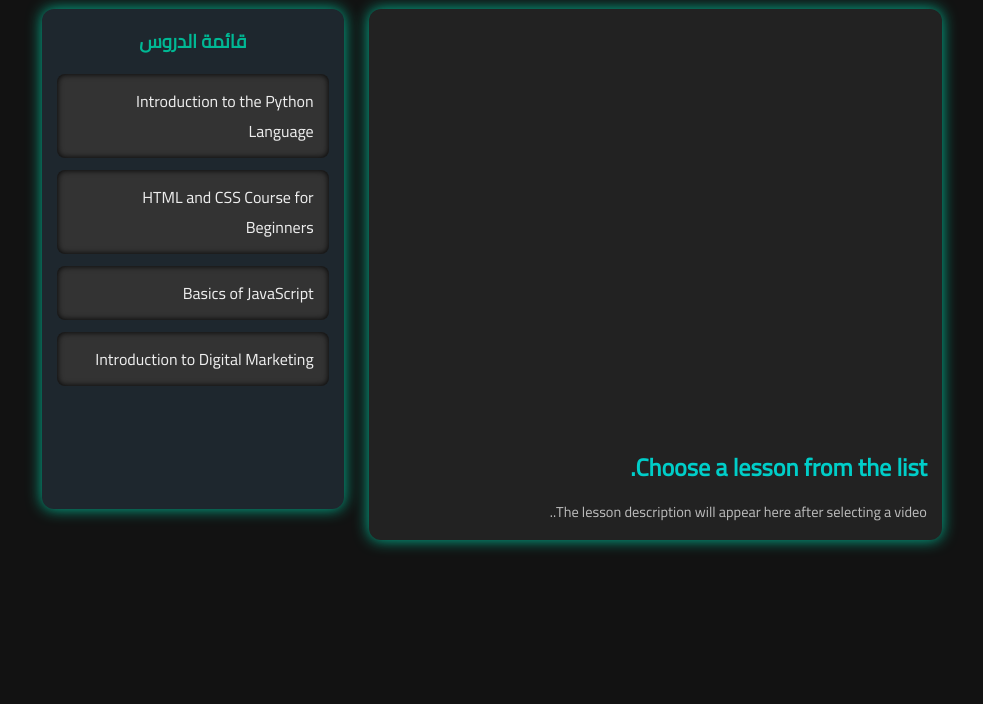
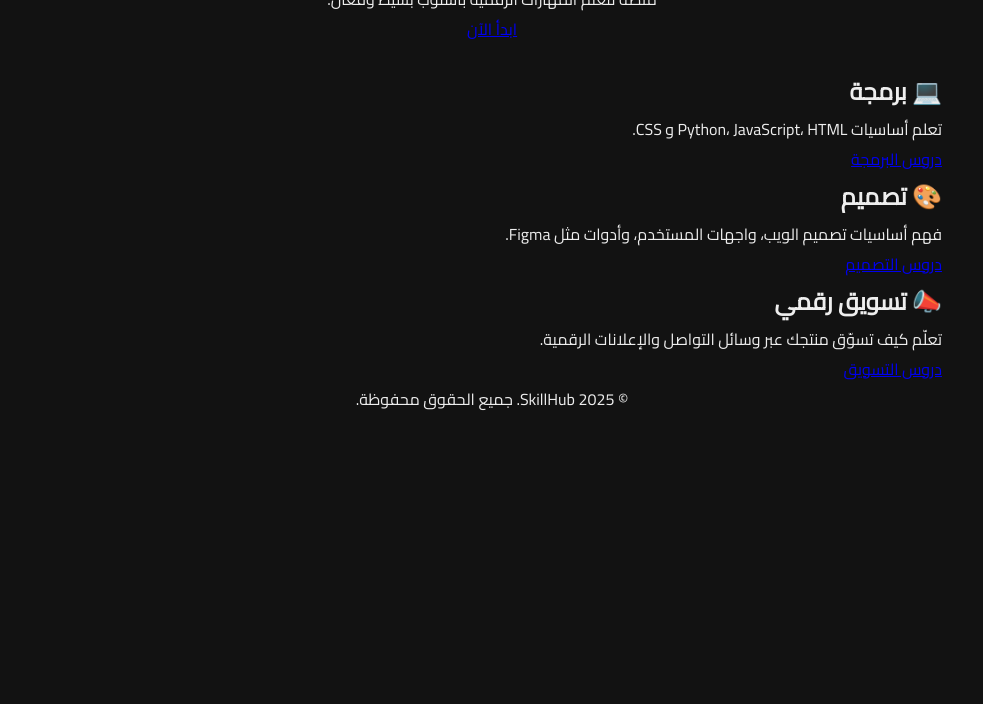
Before and after one commit to ABDELLAH12548621/Skill.hub, a plain HTML site: page index.html in a window 1280 px wide. Shown: the part 96-800 px from the top of the page, without its empty margins (148-1131 px from the left). Drawn offline with Linux system fonts and the light colour scheme.

Commit message:
تحديث الصفحة الرئيسية بالكود الجديد

```diff
--- a/index.html
+++ b/index.html
@@ -1,58 +1,44 @@
-<!DOCTYPE html>
-<html lang="en" >
-<head>
-  <meta charset="UTF-8">
-  <title>SkillHub </title>
-  <link rel="stylesheet" href="./style.css">
-
-</head>
-<body>
-<!-- partial:index.partial.html -->
 <!DOCTYPE html>
 <html lang="ar" dir="rtl">
 <head>
   <meta charset="UTF-8" />
   <meta name="viewport" content="width=device-width, initial-scale=1" />
-  <title>SkillHub - Skills Education Platform</title>
+  <title>SkillHub - تعلم المهارات العملية</title>
   <link rel="stylesheet" href="style.css" />
+  <meta name="description" content="منصة لتعلم المهارات الحديثة: برمجة، تصميم، وتسويق رقمي.">
+  <meta name="keywords" content="تعلم, برمجة, تصميم, تسويق رقمي, مهارات رقمية">
 </head>
 <body>
   <header>
-    <h1>منصة SkillHub لتعلم المهارات العملية</h1>
+    <div class="container">
+      <h1>💡 SkillHub</h1>
+      <p>منصة لتعلم المهارات الرقمية بأسلوب بسيط وفعال.</p>
+      <a href="#sections" class="btn">ابدأ الآن</a>
+    </div>
   </header>
 
-  <main>
-    <section class="video-player-section">
-      <div class="video-container">
-        <iframe
-          id="videoPlayer"
-          width="100%"
-          height="400"
-          src=""
-          title="YouTube video player"
-          frameborder="0"
-          allow="accelerometer; autoplay; clipboard-write; encrypted-media; gyroscope; picture-in-picture"
-          allowfullscreen
-        ></iframe>
+  <main id="sections">
+    <section class="cards">
+      <div class="card">
+        <h2>💻 برمجة</h2>
+        <p>تعلم أساسيات Python، JavaScript، HTML و CSS.</p>
+        <a href="#">دروس البرمجة</a>
       </div>
-      <h2 id="videoTitle">Choose a lesson from the list.</h2>
-      <p id="videoDescription">The lesson description will appear here after selecting a video..</p>
+      <div class="card">
+        <h2>🎨 تصميم</h2>
+        <p>فهم أساسيات تصميم الويب، واجهات المستخدم، وأدوات مثل Figma.</p>
+        <a href="#">دروس التصميم</a>
+      </div>
+      <div class="card">
+        <h2>📣 تسويق رقمي</h2>
+        <p>تعلّم كيف تسوّق منتجك عبر وسائل التواصل والإعلانات الرقمية.</p>
+        <a href="#">دروس التسويق</a>
+      </div>
     </section>
-
-    <aside class="lesson-list">
-      <h3>قائمة الدروس</h3>
-      <ul id="lessons"></ul>
-    </aside>
   </main>
 
-  <script src="script.js"></script>
+  <footer>
+    <p>© 2025 SkillHub. جميع الحقوق محفوظة.</p>
+  </footer>
 </body>
 </html>
-<meta name="description" content="منصة لتعلم البرمجة والتسويق الرقمي بطريقة سهلة ومجانية.">
-<meta name="keywords" content="برمجة, HTML, CSS, JavaScript, Python, تسويق رقمي, تعليم">
-<meta name="author" content="اسمك أو اسم الموقع">
-<!-- partial -->
-  <script  src="./script.js"></script>
-
-</body>
-</html>
```
